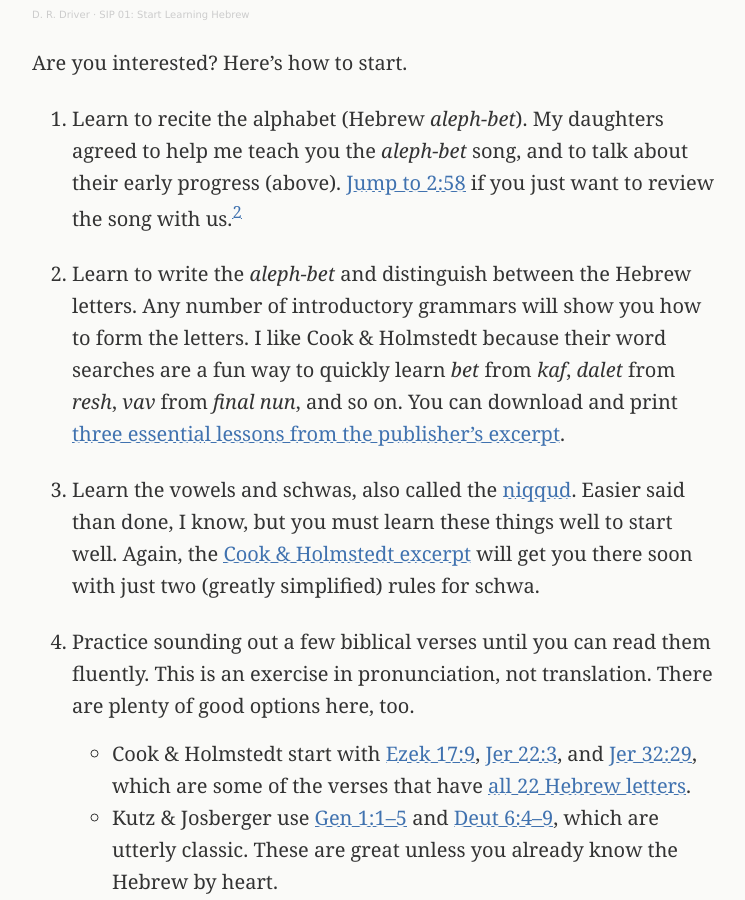
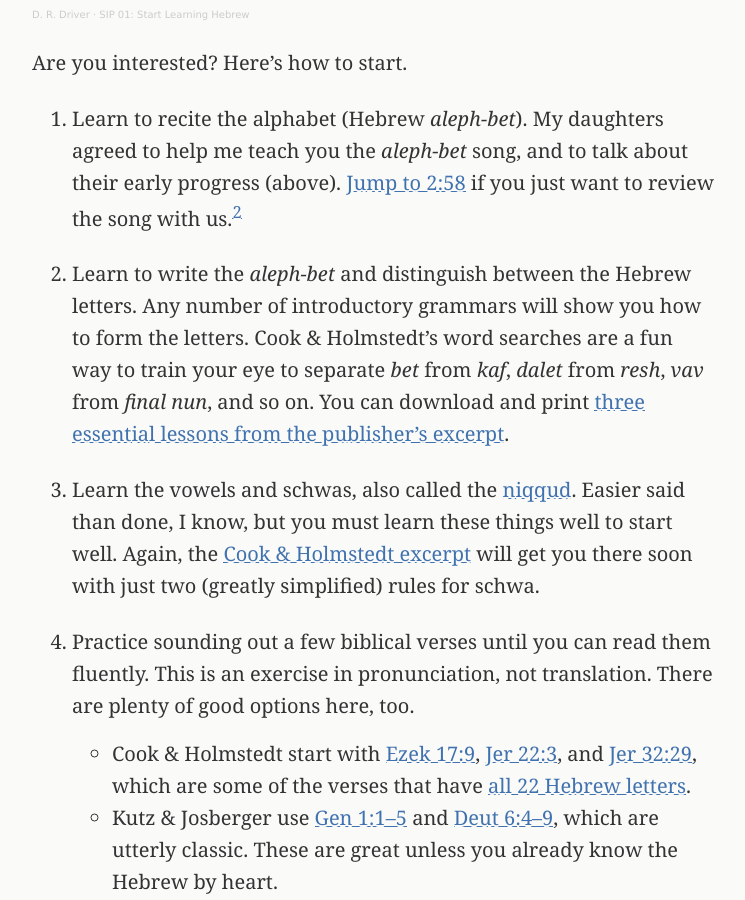
Before and after one commit to danieldriver/danieldriver.github.io, a Jekyll site: the page built from _posts/2020-04-27-hebrew-at-home.md, in a window 1280 px wide and 900 px high, scrolled down 1896 px. Shown: the whole window, without its empty margins (266-1011 px from the left). Built offline with Jekyll 4.4.1, drawn with Linux system fonts in a browser that asks for light colours; a script that is not in the unit is left out.

Commit message:
fuss with one more sentence

```diff
--- a/_posts/2020-04-27-hebrew-at-home.md
+++ b/_posts/2020-04-27-hebrew-at-home.md
@@ -63,9 +63,9 @@ review the song with us.[^fn2]
 
 2. Learn to write the *aleph-bet* and distinguish between the Hebrew
 letters. Any number of introductory grammars will show you how to form
-the letters. I like Cook & Holmstedt because their word searches are a
-fun way to quickly learn *bet* from *kaf*, *dalet* from *resh*, *vav*
-from *final nun*, and so on. You can download and print [three essential
+the letters. Cook & Holmstedt's word searches are a fun way to train
+your eye to separate *bet* from *kaf*, *dalet* from *resh*, *vav* from
+*final nun*, and so on. You can download and print [three essential
 lessons from the publisher's excerpt][BBHe].
 
 3. Learn the vowels and schwas, also called the [niqqud][]. Easier said
```
